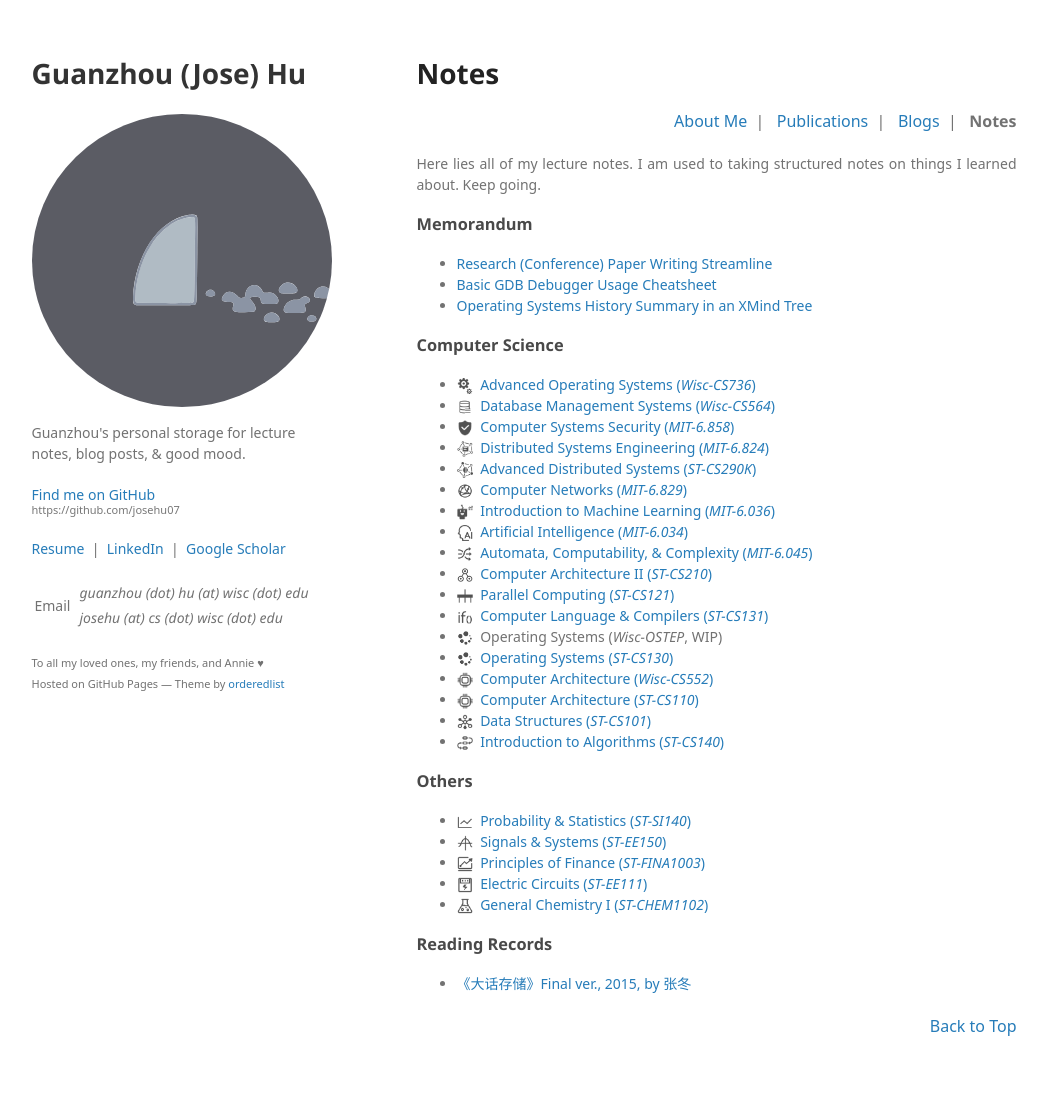
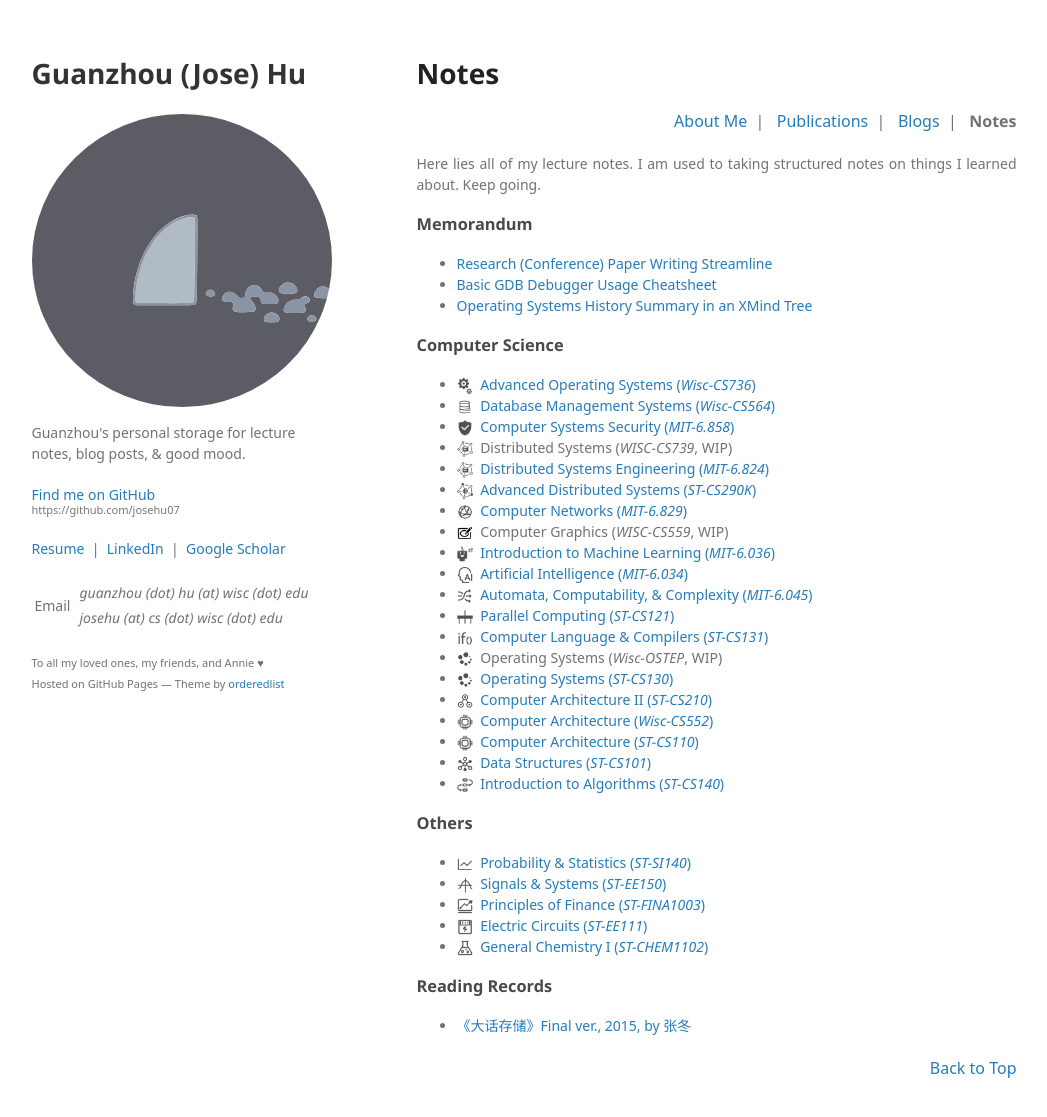
Before and after one commit to josehu07/josehu07.github.io, a Jekyll site: the page built from notes.md, in a window 1280 px wide and 1150 px high. Shown: the top 1117 px of the window, without its empty margins (116-1163 px from the left). Built offline with Jekyll 4.4.1, drawn with Linux system fonts in a browser that asks for light colours; some web fonts are replaced; a script that is not in the unit is left out.

Commit message:
Add placeholders for new courses SP 2021

```diff
--- a/notes.md
+++ b/notes.md
@@ -26,17 +26,19 @@ Here lies all of my lecture notes. I am used to taking structured notes on thing
 - <img class="note-icon" src="/assets/note-icon/advanced-operating-systems-show.png" /> [Advanced Operating Systems (*Wisc-CS736*)](/assets/file/advanced-operating-systems.pdf)
 - <img class="note-icon" src="/assets/note-icon/database-management-show.png" /> [Database Management Systems (*Wisc-CS564*)](/assets/file/database-management.pdf)
 - <img class="note-icon" src="/assets/note-icon/security-show.png" /> [Computer Systems Security (*MIT-6.858*)](/assets/file/security.pdf)
+- <img class="note-icon" src="/assets/note-icon/distributed-engineering-show.png" /> Distributed Systems (*WISC-CS739*, WIP)
 - <img class="note-icon" src="/assets/note-icon/distributed-engineering-show.png" /> [Distributed Systems Engineering (*MIT-6.824*)](/assets/file/distributed-engineering.pdf)
 - <img class="note-icon" src="/assets/note-icon/distributed-systems-show.png" /> [Advanced Distributed Systems (*ST-CS290K*)](/assets/file/distributed-systems.pdf)
 - <img class="note-icon" src="/assets/note-icon/computer-networks-show.png" /> [Computer Networks (*MIT-6.829*)](/assets/file/computer-networks.pdf)
+- <img class="note-icon" src="/assets/note-icon/computer-graphics-show.png" /> Computer Graphics (*WISC-CS559*, WIP)
 - <img class="note-icon" src="/assets/note-icon/machine-learning-show.png" /> [Introduction to Machine Learning (*MIT-6.036*)](/assets/file/machine-learning.pdf)
 - <img class="note-icon" src="/assets/note-icon/artificial-intelligence-show.png" /> [Artificial Intelligence (*MIT-6.034*)](/assets/file/artificial-intelligence.pdf)
 - <img class="note-icon" src="/assets/note-icon/theory-computation-show.png" /> [Automata, Computability, & Complexity (*MIT-6.045*)](/assets/file/theory-computation.pdf)
-- <img class="note-icon" src="/assets/note-icon/computer-architecture-2-show.png" /> [Computer Architecture II (*ST-CS210*)](/assets/file/computer-architecture-2.pdf)
 - <img class="note-icon" src="/assets/note-icon/parallel-computing-show.png" /> [Parallel Computing (*ST-CS121*)](/assets/file/parallel-computing.pdf)
 - <img class="note-icon" src="/assets/note-icon/compilers-show.png" /> [Computer Language & Compilers (*ST-CS131*)](/assets/file/compilers.pdf)
 - <img class="note-icon" src="/assets/note-icon/operating-systems-show.png" /> Operating Systems (*Wisc-OSTEP*, WIP)
 - <img class="note-icon" src="/assets/note-icon/operating-systems-show.png" /> [Operating Systems (*ST-CS130*)](/assets/file/operating-systems.pdf)
+- <img class="note-icon" src="/assets/note-icon/computer-architecture-2-show.png" /> [Computer Architecture II (*ST-CS210*)](/assets/file/computer-architecture-2.pdf)
 - <img class="note-icon" src="/assets/note-icon/computer-architecture-show.png" /> [Computer Architecture (*Wisc-CS552*)](/assets/file/computer-architecture-wisc.pdf)
 - <img class="note-icon" src="/assets/note-icon/computer-architecture-show.png" /> [Computer Architecture (*ST-CS110*)](/assets/file/computer-architecture.pdf)
 - <img class="note-icon" src="/assets/note-icon/data-structures-show.png" /> [Data Structures (*ST-CS101*)](/assets/file/data-structures.pdf)
```
Also changed, not shown: assets/note-icon/computer-graphics-show.png (added).
